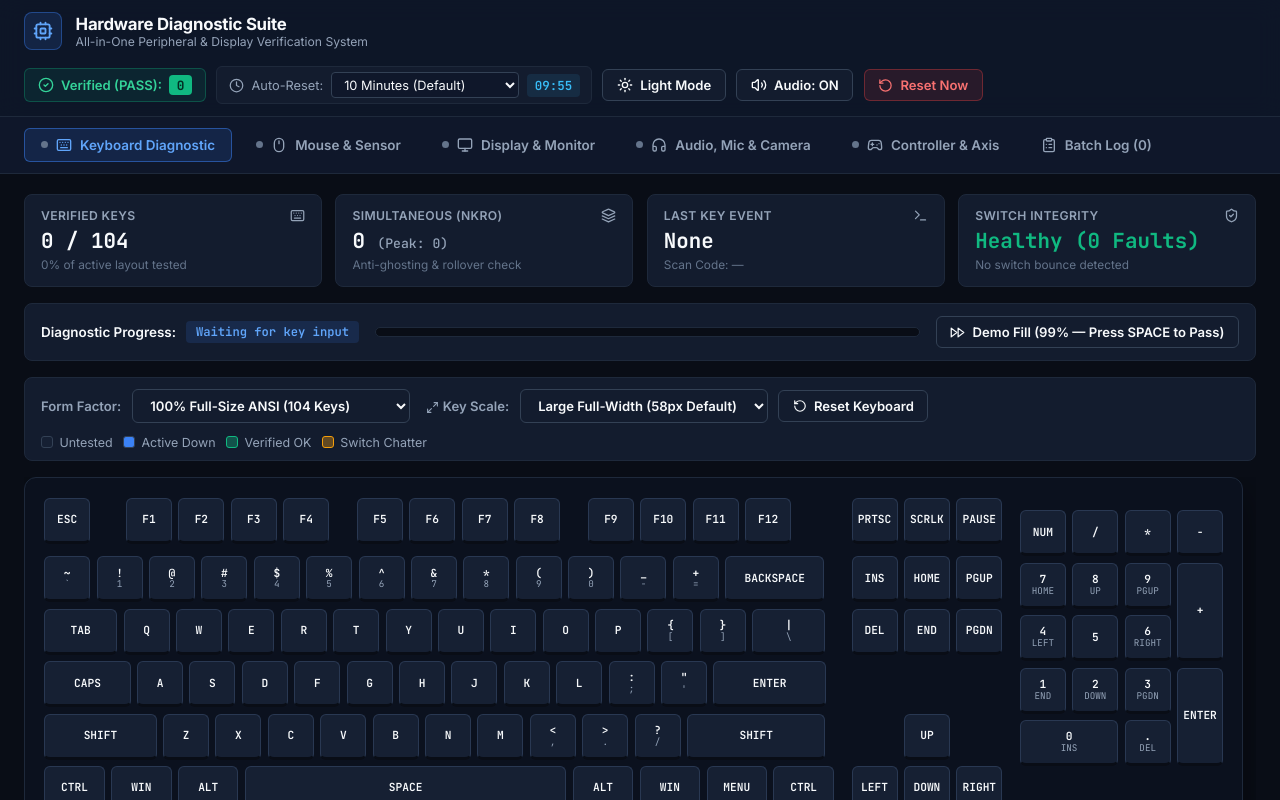
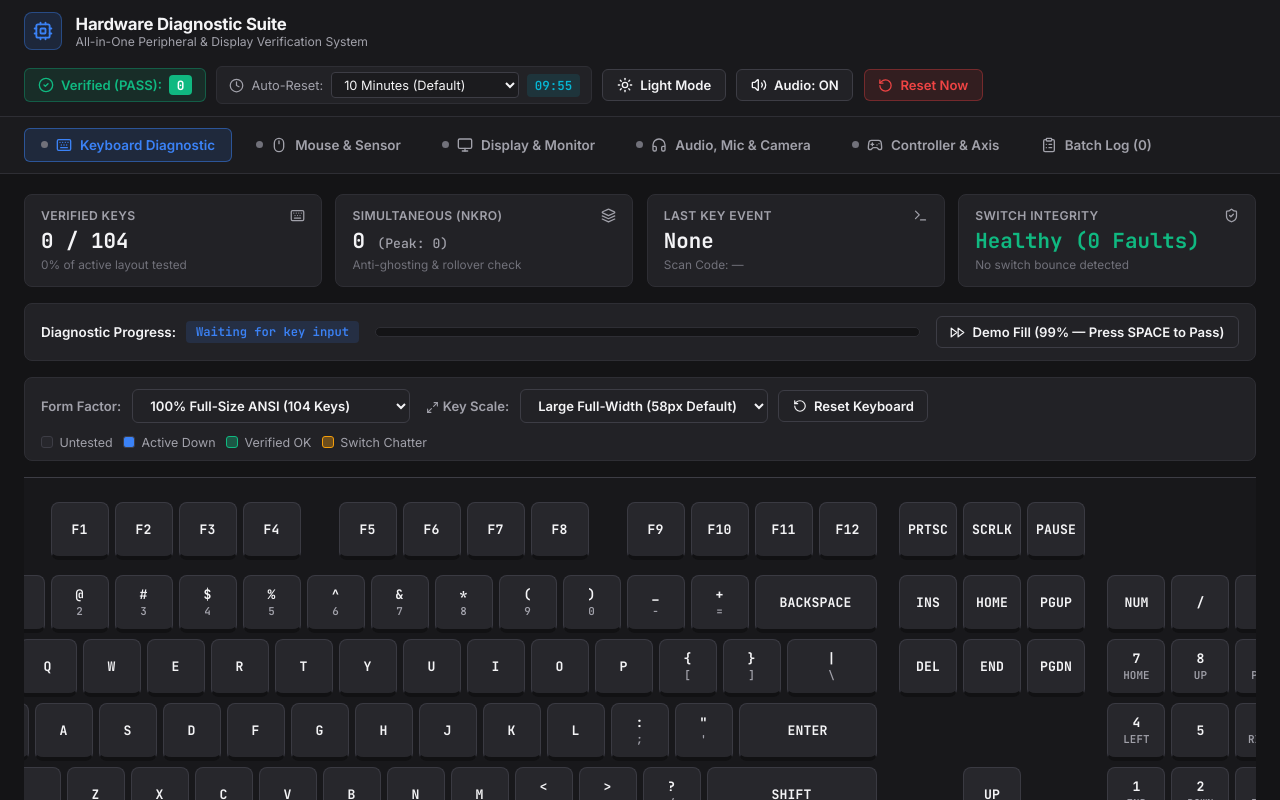
Before and after one commit to Noidea1001/KeyandScreenTest, a React (Vite) app: page / in a window 1280 px wide. Shown: the top 800 px of the page. Built offline with nearby package versions, Linux system fonts and the light colour scheme; a web font is replaced by a local one.

Commit message:
style(theme): implement Dark Grey and Light palettes with exact 15U keycap math

```diff
--- a/src/styles/global.css
+++ b/src/styles/global.css
@@ -1,25 +1,64 @@
-:root {
-  --bg-primary: #090d16;
-  --bg-secondary: #0f172a;
-  --bg-card: #131c2e;
-  --bg-card-hover: #1b273d;
-  --border-color: #1e293b;
-  --border-subtle: #334155;
-  --text-primary: #f8fafc;
-  --text-secondary: #94a3b8;
-  --text-muted: #64748b;
+:root,
+[data-theme='dark'] {
+  --bg-primary: #141416;
+  --bg-secondary: #1b1b1e;
+  --bg-card: #222226;
+  --bg-card-hover: #2a2a30;
+  --bg-chassis: #18181b;
+  --bg-canvas: #101012;
+  --border-color: #2e2e34;
+  --border-subtle: #3d3d45;
+  --text-primary: #f4f4f6;
+  --text-secondary: #a1a1aa;
+  --text-muted: #71717a;
   --accent-blue: #3b82f6;
   --accent-cyan: #06b6d4;
   --accent-green: #10b981;
   --accent-green-glow: rgba(16, 185, 129, 0.25);
   --accent-amber: #f59e0b;
   --accent-red: #ef4444;
-  --key-bg: #162033;
-  --key-border: #293852;
+  --key-bg: #27272c;
+  --key-border: #3a3a42;
+  --key-bottom-border: #111113;
   --key-active: #3b82f6;
-  --key-tested: #10b981;
+  --key-tested-bg: rgba(16, 185, 129, 0.22);
+  --key-tested-text: #6ee7b7;
+  --key-chatter-bg: rgba(245, 158, 11, 0.25);
+  --key-chatter-text: #fde68a;
+  --header-bg: rgba(27, 27, 30, 0.92);
+  --chassis-shadow: 0 20px 45px rgba(0, 0, 0, 0.45);
   --font-sans: 'Inter', 'Kantumruy Pro', -apple-system, BlinkMacSystemFont, sans-serif;
   --font-mono: 'JetBrains Mono', monospace;
+}
+
+[data-theme='light'] {
+  --bg-primary: #f1f2f4;
+  --bg-secondary: #ffffff;
+  --bg-card: #ffffff;
+  --bg-card-hover: #f8f9fa;
+  --bg-chassis: #e4e6eb;
+  --bg-canvas: #f8fafc;
+  --border-color: #dcdfe4;
+  --border-subtle: #c8ccd4;
+  --text-primary: #18181b;
+  --text-secondary: #52525b;
+  --text-muted: #71717a;
+  --accent-blue: #2563eb;
+  --accent-cyan: #0891b2;
+  --accent-green: #059669;
+  --accent-green-glow: rgba(5, 150, 105, 0.2);
+  --accent-amber: #d97706;
+  --accent-red: #dc2626;
+  --key-bg: #ffffff;
+  --key-border: #d1d5db;
+  --key-bottom-border: #9ca3af;
+  --key-active: #2563eb;
+  --key-tested-bg: rgba(16, 185, 129, 0.18);
+  --key-tested-text: #065f46;
+  --key-chatter-bg: rgba(245, 158, 11, 0.22);
+  --key-chatter-text: #92400e;
+  --header-bg: rgba(255, 255, 255, 0.92);
+  --chassis-shadow: 0 12px 32px rgba(0, 0, 0, 0.08);
 }
 
 * {
@@ -38,11 +77,12 @@ body {
   overflow-x: hidden;
   user-select: none;
   -webkit-font-smoothing: antialiased;
+  transition: background-color 0.18s ease, color 0.18s ease;
 }
 
 /* Header */
 .top-header {
-  background: rgba(15, 23, 42, 0.92);
+  background: var(--header-bg);
   backdrop-filter: blur(12px);
   border-bottom: 1px solid var(--border-color);
   padding: 0.75rem 1.5rem;
@@ -71,7 +111,7 @@ body {
   display: flex;
   align-items: center;
   justify-content: center;
-  color: #60a5fa;
+  color: var(--accent-blue);
 }
 
 .brand-title h1 {
@@ -97,18 +137,18 @@ body {
   display: flex;
   align-items: center;
   gap: 0.45rem;
-  background: rgba(16, 185, 129, 0.1);
-  border: 1px solid rgba(16, 185, 129, 0.3);
+  background: rgba(16, 185, 129, 0.12);
+  border: 1px solid rgba(16, 185, 129, 0.35);
   padding: 0.4rem 0.8rem;
   border-radius: 6px;
   font-size: 0.82rem;
-  color: #34d399;
+  color: var(--accent-green);
   font-weight: 600;
 }
 
 .batch-counter .count-badge {
   background: var(--accent-green);
-  color: #022c22;
+  color: #ffffff;
   padding: 0.08rem 0.48rem;
   border-radius: 4px;
   font-family: var(--font-mono);
@@ -143,8 +183,8 @@ body {
   font-family: var(--font-mono);
   font-size: 0.78rem;
   font-weight: 600;
-  color: #38bdf8;
-  background: rgba(56, 189, 248, 0.1);
+  color: var(--accent-cyan);
+  background: rgba(6, 182, 212, 0.12);
   padding: 0.18rem 0.48rem;
   border-radius: 4px;
 }
@@ -183,24 +223,23 @@ body {
 }
 
 .btn-primary:hover:not(:disabled) {
-  background: #2563eb;
+  background: #1d4ed8;
 }
 
 .btn-success {
   background: var(--accent-green);
   border-color: var(--accent-green);
-  color: #022c22;
+  color: #ffffff;
 }
 
 .btn-success:hover:not(:disabled) {
-  background: #059669;
-  color: #ffffff;
+  background: #047857;
 }
 
 .btn-danger {
   background: rgba(239, 68, 68, 0.12);
   border-color: rgba(239, 68, 68, 0.35);
-  color: #f87171;
+  color: var(--accent-red);
 }
 
 .btn-danger:hover:not(:disabled) {
@@ -237,13 +276,13 @@ body {
 
 .tab-btn:hover {
   color: var(--text-primary);
-  background: rgba(255, 255, 255, 0.03);
+  background: var(--bg-card-hover);
 }
 
 .tab-btn.active {
   background: rgba(59, 130, 246, 0.14);
   border-color: rgba(59, 130, 246, 0.5);
-  color: #60a5fa;
+  color: var(--accent-blue);
 }
 
 .tab-status-dot {
@@ -262,7 +301,7 @@ body {
 .main-container {
   flex: 1;
   padding: 1.25rem 1.5rem;
-  max-width: 1580px;
+  max-width: 1640px;
   width: 100%;
   margin: 0 auto;
 }
@@ -270,7 +309,7 @@ body {
 /* PASS Notification Banner */
 .pass-banner {
   display: flex;
-  background: linear-gradient(135deg, rgba(6, 78, 59, 0.9), rgba(16, 185, 129, 0.18));
+  background: linear-gradient(135deg, rgba(6, 78, 59, 0.92), rgba(16, 185, 129, 0.22));
   border: 1px solid var(--accent-green);
   border-radius: 10px;
   padding: 1rem 1.35rem;
@@ -293,7 +332,7 @@ body {
   align-items: center;
   gap: 0.45rem;
   background: var(--accent-green);
-  color: #022c22;
+  color: #ffffff;
   font-size: 1.25rem;
   font-weight: 800;
   padding: 0.45rem 0.95rem;
@@ -309,7 +348,7 @@ body {
 
 .pass-banner-desc {
   font-size: 0.82rem;
-  color: #a7f3d0;
+  color: #d1fae5;
   margin-top: 0.15rem;
 }
 
@@ -317,10 +356,10 @@ body {
   display: flex;
   align-items: center;
   gap: 1rem;
-  background: rgba(9, 13, 22, 0.55);
+  background: rgba(15, 20, 28, 0.65);
   padding: 0.55rem 0.95rem;
   border-radius: 8px;
-  border: 1px solid rgba(16, 185, 129, 0.35);
+  border: 1px solid rgba(16, 185, 129, 0.4);
 }
 
 .pass-countdown-label {
@@ -340,7 +379,7 @@ body {
 /* Telemetry Stat Cards */
 .stats-bar {
   display: grid;
-  grid-template-columns: repeat(auto-fit, minmax(200px, 1fr));
+  grid-template-columns: repeat(auto-fit, minmax(220px, 1fr));
   gap: 0.85rem;
   margin-bottom: 1rem;
 }
@@ -411,7 +450,7 @@ body {
 .status-pill {
   font-size: 0.76rem;
   background: rgba(59, 130, 246, 0.14);
-  color: #60a5fa;
+  color: var(--accent-blue);
   padding: 0.18rem 0.6rem;
   border-radius: 4px;
   font-weight: 600;
@@ -481,71 +520,85 @@ body {
   border: 1px solid var(--border-subtle);
 }
 
-/* Keyboard Chassis & Keycaps */
+/* Full-Scale Precision Keyboard Chassis & Keycaps */
 .keyboard-scroll-wrapper {
   width: 100%;
   overflow-x: auto;
-  padding-bottom: 0.4rem;
+  padding-bottom: 0.5rem;
+  display: flex;
+  justify-content: center;
 }
 
 .keyboard-chassis {
-  background: #0b111e;
-  border: 1px solid #1e293b;
-  border-radius: 12px;
-  padding: 1.2rem;
+  --u: 58px;
+  --gap: 6px;
+  background: var(--bg-chassis);
+  border: 1px solid var(--border-subtle);
+  border-radius: 14px;
+  padding: 1.5rem;
   display: inline-flex;
-  gap: 1.1rem;
-  box-shadow: 0 16px 40px rgba(0, 0, 0, 0.45);
+  gap: 1.4rem;
+  box-shadow: var(--chassis-shadow);
   min-width: max-content;
+  margin: 0 auto;
 }
 
 .kb-section {
   display: flex;
   flex-direction: column;
-  gap: 0.4rem;
+  gap: var(--gap);
 }
 
 .kb-row {
   display: flex;
-  gap: 0.4rem;
+  gap: var(--gap);
 }
 
 .kb-row.fn-row {
-  margin-bottom: 0.4rem;
+  margin-bottom: 0.55rem;
+}
+
+.numpad-top-spacer {
+  height: var(--u);
 }
 
 .key-empty-slot {
-  width: 46px;
-  height: 46px;
+  width: var(--u);
+  height: var(--u);
 }
 
 .key {
-  width: 46px;
-  height: 46px;
+  width: var(--u);
+  height: var(--u);
   background: var(--key-bg);
   border: 1px solid var(--key-border);
-  border-bottom: 3px solid #090d16;
-  border-radius: 6px;
+  border-bottom: 4px solid var(--key-bottom-border);
+  border-radius: 8px;
   display: flex;
   flex-direction: column;
   align-items: center;
   justify-content: center;
-  font-size: 0.7rem;
-  font-weight: 600;
+  font-size: 0.82rem;
+  font-weight: 700;
   font-family: var(--font-mono);
   color: var(--text-primary);
   position: relative;
-  transition: all 0.06s ease;
+  transition: transform 0.05s ease, background-color 0.08s ease, border-color 0.08s ease;
   cursor: pointer;
-  padding: 2px 4px;
+  padding: 4px 6px;
   text-align: center;
-  line-height: 1.15;
+  line-height: 1.2;
+}
+
+.key .key-main-label {
+  letter-spacing: 0.01em;
 }
 
 .key .key-sub {
-  font-size: 0.58rem;
+  font-size: 0.68rem;
   color: var(--text-secondary);
-  font-weight: 400;
+  font-weight: 600;
+  margin-top: 2px;
 }
 
 .key.active {
@@ -553,56 +606,61 @@ body {
   border-color: #93c5fd !important;
   color: #ffffff !important;
   transform: translateY(2px);
-  border-bottom-width: 1px;
-  box-shadow: 0 0 14px rgba(59, 130, 246, 0.7);
+  border-bottom-width: 2px;
+  box-shadow: 0 0 16px rgba(59, 130, 246, 0.65);
+}
+
+.key.active .key-sub {
+  color: #e0f2fe;
 }
 
 .key.tested {
-  background: rgba(16, 185, 129, 0.2);
+  background: var(--key-tested-bg);
   border-color: var(--accent-green);
-  color: #6ee7b7;
+  color: var(--key-tested-text);
 }
 
 .key.chatter {
-  background: rgba(245, 158, 11, 0.25);
+  background: var(--key-chatter-bg);
   border-color: var(--accent-amber);
-  color: #fde68a;
+  color: var(--key-chatter-text);
 }
 
 .key-count-badge {
   position: absolute;
-  top: 2px;
-  right: 3px;
-  font-size: 0.52rem;
+  top: 3px;
+  right: 5px;
+  font-size: 0.58rem;
   font-family: var(--font-mono);
   color: var(--text-secondary);
 }
 
-.u-125 { width: calc(46px * 1.25 + 3px); }
-.u-150 { width: calc(46px * 1.5 + 4px); }
-.u-175 { width: calc(46px * 1.75 + 6px); }
-.u-200 { width: calc(46px * 2 + 7px); }
-.u-225 { width: calc(46px * 2.25 + 9px); }
-.u-275 { width: calc(46px * 2.75 + 12px); }
-.u-625 { width: calc(46px * 6.25 + 34px); }
-.gap-fn { width: 23px; }
-.gap-fn-sm { width: 15px; }
+/* Mathematically Exact 15U Key Multipliers */
+.u-125 { width: calc(var(--u) * 1.25 + var(--gap) * 0.25); }
+.u-150 { width: calc(var(--u) * 1.5 + var(--gap) * 0.5); }
+.u-175 { width: calc(var(--u) * 1.75 + var(--gap) * 0.75); }
+.u-200 { width: calc(var(--u) * 2 + var(--gap) * 1); }
+.u-225 { width: calc(var(--u) * 2.25 + var(--gap) * 1.25); }
+.u-275 { width: calc(var(--u) * 2.75 + var(--gap) * 1.75); }
+.u-625 { width: calc(var(--u) * 6.25 + var(--gap) * 5.25); }
+.gap-fn { width: calc(var(--u) * 1); }
+.gap-fn-sm { width: calc(var(--u) * 0.5 - var(--gap) * 0.5); }
 
 .numpad-grid {
   display: grid;
-  grid-template-columns: repeat(4, 46px);
-  grid-auto-rows: 46px;
-  gap: 0.4rem;
+  grid-template-columns: repeat(4, var(--u));
+  grid-auto-rows: var(--u);
+  gap: var(--gap);
 }
 
 .numpad-grid .key-tall {
   grid-row: span 2;
-  height: calc(46px * 2 + 0.4rem);
+  height: calc(var(--u) * 2 + var(--gap));
 }
 
 .numpad-grid .key-wide {
   grid-column: span 2;
-  width: calc(46px * 2 + 0.4rem);
+  width: calc(var(--u) * 2 + var(--gap));
 }
 
 /* Event History Bar */
@@ -611,12 +669,12 @@ body {
   background: var(--bg-card);
   border: 1px solid var(--border-color);
   border-radius: 8px;
-  padding: 0.6rem 1rem;
+  padding: 0.65rem 1rem;
   display: flex;
   align-items: center;
   gap: 0.5rem;
   overflow-x: auto;
-  min-height: 44px;
+  min-height: 46px;
 }
 
 .history-label {
@@ -634,10 +692,10 @@ body {
 .history-pill {
   background: var(--bg-secondary);
   border: 1px solid var(--border-subtle);
-  padding: 0.18rem 0.55rem;
+  padding: 0.2rem 0.6rem;
   border-radius: 4px;
   font-family: var(--font-mono);
-  font-size: 0.74rem;
+  font-size: 0.76rem;
   white-space: nowrap;
 }
 
@@ -649,7 +707,7 @@ body {
 /* Mouse Grid */
 .mouse-grid {
   display: grid;
-  grid-template-columns: 340px 1fr;
+  grid-template-columns: 350px 1fr;
   gap: 1.15rem;
 }
 
@@ -666,7 +724,7 @@ body {
   background: var(--bg-card);
   border: 1px solid var(--border-color);
   border-radius: 10px;
-  padding: 1.2rem;
+  padding: 1.25rem;
 }
 
 .mouse-visual-card {
@@ -683,25 +741,25 @@ body {
 }
 
 .mouse-body {
-  width: 186px;
-  height: 280px;
-  background: #0c1322;
+  width: 190px;
+  height: 284px;
+  background: var(--bg-chassis);
   border: 2px solid var(--border-subtle);
-  border-radius: 93px 93px 80px 80px;
+  border-radius: 95px 95px 82px 82px;
   position: relative;
   overflow: hidden;
 }
 
 .mouse-btn {
   position: absolute;
-  background: #162033;
-  border: 1px solid var(--border-subtle);
+  background: var(--key-bg);
+  border: 1px solid var(--key-border);
   transition: all 0.1s ease;
   display: flex;
   flex-direction: column;
   align-items: center;
   justify-content: center;
-  font-size: 0.7rem;
+  font-size: 0.72rem;
   font-family: var(--font-mono);
   font-weight: 700;
   color: var(--text-secondary);
@@ -711,7 +769,7 @@ body {
   top: 0;
   left: 0;
   width: 50%;
-  height: 112px;
+  height: 114px;
   border-top-left-radius: 90px;
 }
 
@@ -719,7 +777,7 @@ body {
   top: 0;
   right: 0;
   width: 50%;
-  height: 112px;
+  height: 114px;
   border-top-right-radius: 90px;
 }
 
@@ -731,11 +789,11 @@ body {
   height: 60px;
   border-radius: 14px;
   z-index: 5;
-  background: #090d16;
+  background: var(--bg-primary);
 }
 
 .mouse-btn.side-btn-4 {
-  top: 132px;
+  top: 134px;
   left: 4px;
   width: 22px;
   height: 42px;
@@ -743,7 +801,7 @@ body {
 }
 
 .mouse-btn.side-btn-5 {
-  top: 84px;
+  top: 86px;
   left: 4px;
   width: 22px;
   height: 42px;
@@ -757,9 +815,9 @@ body {
 }
 
 .mouse-btn.tested {
-  background: rgba(16, 185, 129, 0.22);
+  background: var(--key-tested-bg);
   border-color: var(--accent-green);
-  color: #6ee7b7;
+  color: var(--key-tested-text);
 }
 
 .scroll-indicators {
@@ -775,20 +833,20 @@ body {
 
 .scroll-badge {
   width: 100%;
-  padding: 0.32rem;
+  padding: 0.34rem;
   border-radius: 6px;
-  background: #162033;
-  border: 1px solid var(--border-subtle);
+  background: var(--key-bg);
+  border: 1px solid var(--key-border);
   text-align: center;
-  font-size: 0.7rem;
+  font-size: 0.72rem;
   font-family: var(--font-mono);
   font-weight: 600;
 }
 
 .scroll-badge.tested {
-  background: rgba(16, 185, 129, 0.22);
+  background: var(--key-tested-bg);
   border-color: var(--accent-green);
-  color: #6ee7b7;
+  color: var(--key-tested-text);
 }
 
 .side-btn-counter {
@@ -827,7 +885,7 @@ body {
 #mouseCanvas {
   width: 100%;
   height: 280px;
-  background: #070a12;
+  background: var(--bg-canvas);
   border: 1px solid var(--border-color);
   border-radius: 8px;
   cursor: crosshair;
@@ -845,7 +903,7 @@ body {
 .screen-grid,
 .media-grid {
   display: grid;
-  grid-template-columns: repeat(auto-fit, minmax(310px, 1fr));
+  grid-template-columns: repeat(auto-fit, minmax(320px, 1fr));
   gap: 1rem;
 }
 
@@ -858,7 +916,7 @@ body {
 
 .diagnostic-card.done {
   border-color: var(--accent-green);
-  background: linear-gradient(180deg, var(--bg-card), rgba(16, 185, 129, 0.06));
+  background: linear-gradient(180deg, var(--bg-card), rgba(16, 185, 129, 0.08));
 }
 
 .color-swatches {
@@ -872,7 +930,7 @@ body {
   width: 30px;
   height: 30px;
   border-radius: 5px;
-  border: 1px solid rgba(255, 255, 255, 0.22);
+  border: 1px solid var(--border-subtle);
   cursor: pointer;
 }
 
@@ -886,7 +944,7 @@ body {
 .visualizer-canvas {
   width: 100%;
   height: 80px;
-  background: #070a12;
+  background: var(--bg-canvas);
   border-radius: 6px;
   border: 1px solid var(--border-color);
   margin-top: 0.75rem;
@@ -904,12 +962,12 @@ body {
   bottom: 24px;
   left: 50%;
   transform: translateX(-50%);
-  background: rgba(9, 13, 22, 0.88);
+  background: rgba(20, 20, 22, 0.9);
   backdrop-filter: blur(8px);
   color: #f8fafc;
   padding: 0.6rem 1.2rem;
   border-radius: 8px;
-  border: 1px solid rgba(255, 255, 255, 0.16);
+  border: 1px solid rgba(255, 255, 255, 0.2);
   font-size: 0.8rem;
   display: flex;
   align-items: center;
@@ -920,7 +978,7 @@ body {
   display: flex;
   align-items: center;
   gap: 0.5rem;
-  color: #60a5fa;
+  color: var(--accent-blue);
 }
 
 .speaker-btn-grid {
@@ -941,7 +999,7 @@ body {
 #webcamVideo {
   width: 100%;
   height: 200px;
-  background: #070a12;
+  background: var(--bg-canvas);
   border-radius: 6px;
   object-fit: cover;
   border: 1px solid var(--border-color);
@@ -1043,7 +1101,7 @@ body {
   align-items: center;
   gap: 0.3rem;
   background: rgba(16, 185, 129, 0.14);
-  color: #34d399;
+  color: var(--accent-green);
   border: 1px solid rgba(16, 185, 129, 0.4);
   padding: 0.15rem 0.5rem;
   border-radius: 4px;
```
